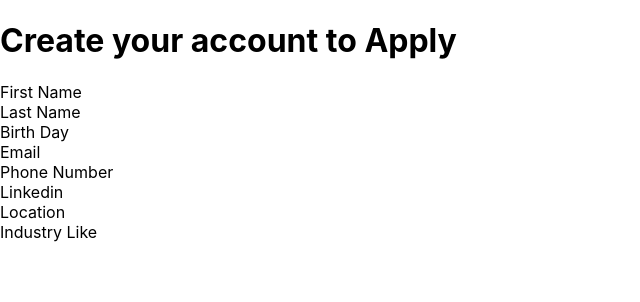
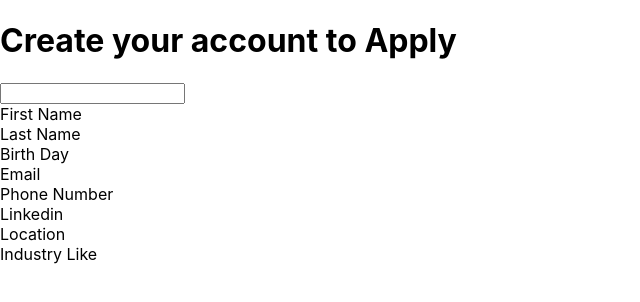
Before and after one commit to ihabAbadi/formationM2iDotNet, a React (Create React App) app in the folder coursReact/exercices-navigation/: page /confirm in a window 1280 px wide. Shown: the top 302 px of the page, without its empty margins (0-640 px from the left). Built offline with nearby package versions, Linux system fonts and the light colour scheme; the HTML template or start-up script is replaced by a standard one.

Commit message:
correction avec recherche

```diff
--- a/coursReact/exercices-navigation/src/MultiStepForm/Confirmation.js
+++ b/coursReact/exercices-navigation/src/MultiStepForm/Confirmation.js
@@ -9,10 +9,26 @@ export class Confirmation extends Component {
         }
     }
 
+    search = (e) => {
+        if(e.target.value != ''){
+            this.setState({
+                data : JobService.data.filter(element => (element.firstName.includes(e.target.value) || element.lastName.includes(e.target.value)))
+            })
+        }
+        else {
+            this.setState({
+                data : JobService.data
+            })
+        }
+    }
+
     render() {
 
         return (
             <div className="container">
+                <div className="row m-1">
+                    <input type="text" className="form-control col" onChange={this.search} />
+                </div>
                 <div className="row">
                     <div className="col">First Name</div>
                     <div className="col">Last Name</div>
```
